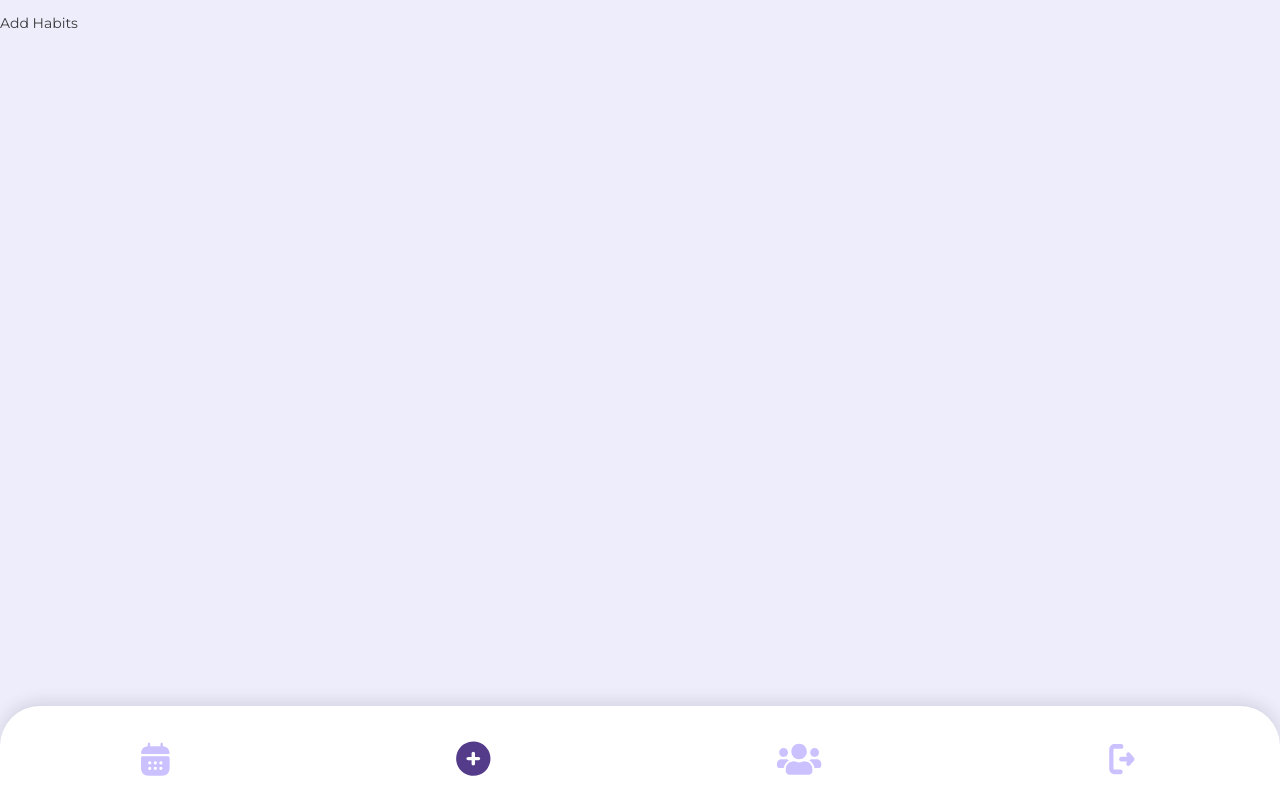
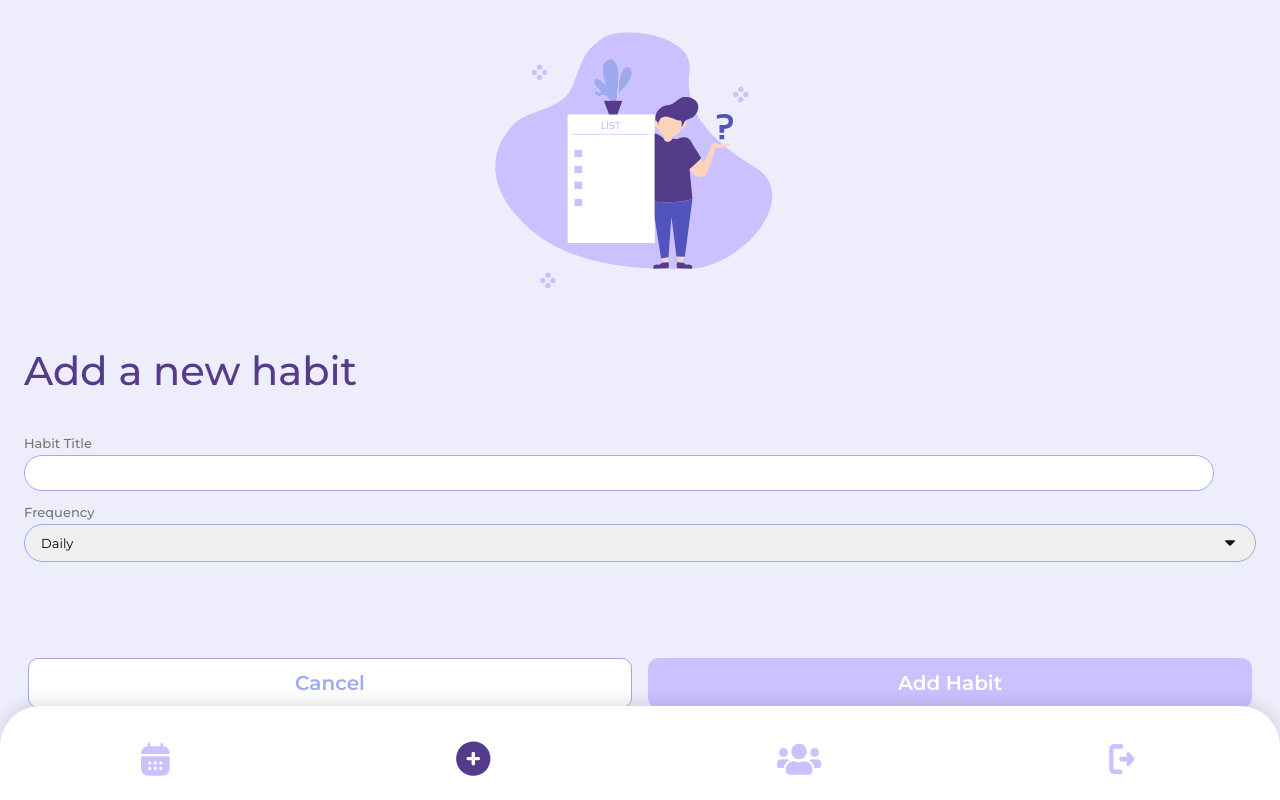
Before and after one commit to khushi4541/khushi-parekh-capstone, a React (Vite) app: page /add-habit in a window 1280 px wide. Built offline with nearby package versions, Linux system fonts and the light colour scheme; no server answers.

Commit message:
styled my add-habits page and made the form fully functional

```diff
--- /dev/null
+++ b/src/components/HabitsForm/HabitsForm.jsx
@@ -0,0 +1,108 @@
+import { useNavigate } from "react-router-dom";
+import { useState } from "react";
+import errorIcon from "../../assets/icons/error-icon.svg";
+import { baseURL } from "../../../utils/api";
+import axios from "axios";
+import "./HabitsForm.scss";
+
+function HabitsForm() {
+  const navigate = useNavigate();
+  const [error, setError] = useState("");
+  const [formData, setFormData] = useState({
+    title: "",
+    frequency: "Daily",
+  });
+  const authToken = localStorage.getItem("authToken");
+
+  const handleChange = (e) => {
+    const { name, value } = e.target;
+    setFormData({ ...formData, [name]: value });
+    if (error) {
+      setError("");
+    }
+  };
+
+  const handleSubmit = async (e) => {
+    e.preventDefault();
+
+    if (!formData.title.trim()) {
+      setError("Title is required.");
+      return;
+    }
+
+    try {
+      await axios.post(
+        `${baseURL}/habits/`,
+        {
+          title: formData.title,
+          frequency: formData.frequency,
+        },
+        {
+          headers: {
+            Authorization: `Bearer ${authToken}`,
+          },
+        }
+      );
+      navigate("/dashboard");
+    } catch (error) {
+      console.log(error);
+    }
+  };
+
+  return (
+    <article className="habits-form">
+      <h1 className="habits-form__title">Add a new habit</h1>
+      <form className="habits-form__form" onSubmit={handleSubmit}>
+        <div className="habits-form__functions">
+          <div className="habits-form__form-group">
+            <p className="habits-form__label">Habit Title</p>
+            <input
+              type="text"
+              className="habits-form__input"
+              name="title"
+              onChange={handleChange}
+            />
+            {error && (
+              <div className="habits-form__error-message">
+                <img
+                  src={errorIcon}
+                  alt="error icon with x in middle"
+                  className="habits-form__error-icon"
+                />
+                <p className="habits-form__error">{error}</p>
+              </div>
+            )}
+          </div>
+          <div className="habits-form__form-group">
+            <p className="habits-form__label">Frequency</p>
+            <select
+              className="habits-form__dropdown"
+              id="frequency"
+              name="frequency"
+              value={formData.frequency}
+              onChange={handleChange}
+            >
+              <option value="Daily">Daily</option>
+              <option value="Weekly">Weekly</option>
+              <option value="Monthly">Monthly</option>
+            </select>
+          </div>
+          <div className="habits-form__buttons">
+            <button
+              className="habits-form__cancel"
+              type="button"
+              onClick={() => navigate("/dashboard")}
+            >
+              Cancel
+            </button>
+            <button className="habits-form__action" type="submit">
+              Add Habit
+            </button>
+          </div>
+        </div>
+      </form>
+    </article>
+  );
+}
+
+export default HabitsForm;
--- /dev/null
+++ b/src/components/HabitsForm/HabitsForm.scss
@@ -0,0 +1,59 @@
+@use "../../styles/variables" as *;
+@use "../../styles/mixins" as *;
+
+.habits-form {
+  padding: 0 1.5rem;
+
+  &__title {
+    font-weight: 500;
+    margin-top: 0;
+    color: $interactive-elements;
+  }
+
+  &__label {
+    font-weight: 500;
+    color: $label-color;
+    margin-bottom: 0.25rem;
+    font-size: 0.813rem;
+  }
+
+  &__input {
+    @include input-box;
+    width: 95%;
+  }
+
+  &__error {
+    margin: 0.25rem 0;
+    &-message {
+      display: flex;
+      align-items: center;
+      gap: 0.25rem;
+    }
+  }
+
+  &__buttons {
+    display: flex;
+    justify-content: space-between;
+    gap: 1rem;
+    padding: 0 0.25rem 1rem 0.25rem;
+    margin-top: 5rem;
+  }
+
+  &__cancel {
+    width: 50%;
+    @include secondary-button;
+  }
+
+  &__action {
+    @include primary-button;
+    width: 50%;
+  }
+
+  &__dropdown {
+    @include dropdown;
+    width: 100%;
+    height: 2.4rem;
+    padding: 0 1rem;
+    margin-bottom: 1rem;
+  }
+}
--- a/src/components/LoginForm/LoginForm.jsx
+++ b/src/components/LoginForm/LoginForm.jsx
@@ -84,9 +84,7 @@ function LoginForm() {
             <p className="login-form__label">{label}</p>
             <input
               type={name === "password" ? "password" : "text"}
-              className={`login-form__input ${
-                errors[name] ? "login-form__input--error" : ""
-              }`}
+              className="login-form__input"
               name={name}
               onChange={(e) => handleChange(e)}
             />
--- a/src/components/SignupForm/SignupForm.jsx
+++ b/src/components/SignupForm/SignupForm.jsx
@@ -97,9 +97,7 @@ function SignupForm() {
                   ? "password"
                   : "text"
               }
-              className={`form__input ${
-                errors[name] ? "form__input--error" : ""
-              }`}
+              className="form__input"
               name={name}
               onChange={(e) => handleChange(e)}
             />
--- a/src/pages/AddHabitsPage/AddHabitsPage.jsx
+++ b/src/pages/AddHabitsPage/AddHabitsPage.jsx
@@ -1,7 +1,16 @@
-function AddHabitsPage () {
-    return (
-        <p>Add Habits</p>
-    )
+import vectorArt from "../../assets/images/add-habits.svg";
+import HabitsForm from "../../components/HabitsForm/HabitsForm";
+import "./AddHabitsPage.scss";
+
+function AddHabitsPage() {
+  return (
+    <section className="add-habits">
+      <div className="add-habits__header">
+        <img src={vectorArt} alt="" className="add-habits__image" />
+      </div>
+      <HabitsForm />
+    </section>
+  );
 }
 
 export default AddHabitsPage;
--- a/src/pages/AddHabitsPage/AddHabitsPage.scss
+++ b/src/pages/AddHabitsPage/AddHabitsPage.scss
@@ -0,0 +1,9 @@
+@use "../../styles/mixins" as *;
+@use "../../styles/variables" as *;
+
+.add-habits {
+  &__header {
+    @include flex-column;
+    align-items: center;
+  }
+}
```
Also changed, not shown: src/styles/_mixins.scss (+14 -0 lines).
